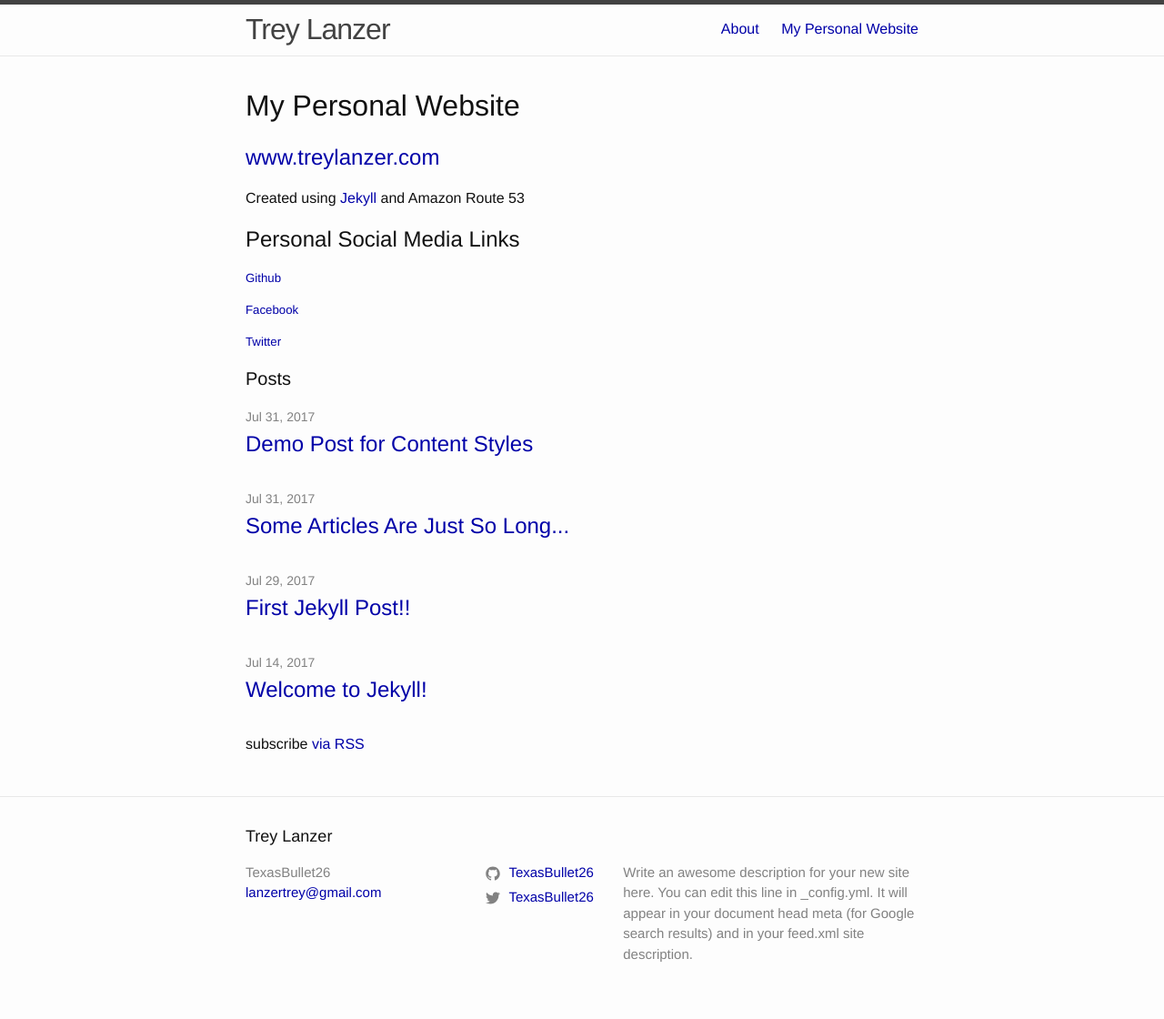
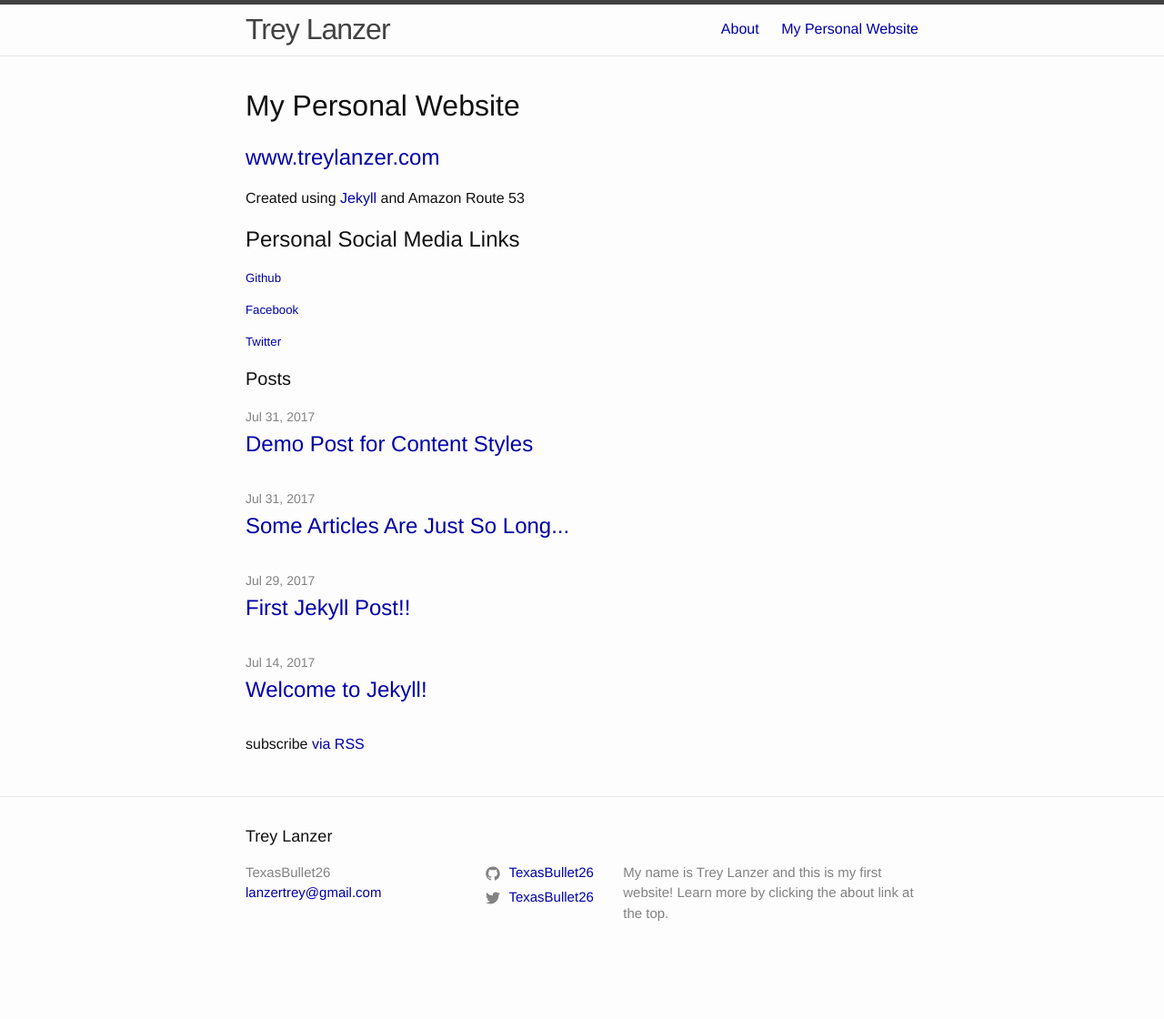
Before and after one commit to TexasBullet26/TexasBullet26.github.io2, a Jekyll site: the page built from README.md, in a window 1280 px wide. Shown: the whole page at 91% size. Built offline with Jekyll 4.4.1, drawn with Linux system fonts in a browser that asks for light colours; our own code applies the rules of GitHub Pages for plain Markdown files; after the commit the page ends 1075 px from its top, so only the background shows below that.

```diff
--- a/_config.yml
+++ b/_config.yml
@@ -10,11 +10,10 @@
 author: TexasBullet26
 email: lanzertrey@gmail.com
 description: > # this means to ignore newlines until "baseurl:"
-  Write an awesome description for your new site here. You can edit this
-  line in _config.yml. It will appear in your document head meta (for
-  Google search results) and in your feed.xml site description.
+  My name is Trey Lanzer and this is my first website! Learn more by
+  clicking the about link at the top.
 
-google_analytics: UA-NNNNNNNN-N
+google_analytics: UA-99924733-2
 
 # baseurl: "/_posts" # the subpath of your site, e.g. /blog
 # url: "http://www.treylanzer.com" # the base hostname & protocol for your site
```
